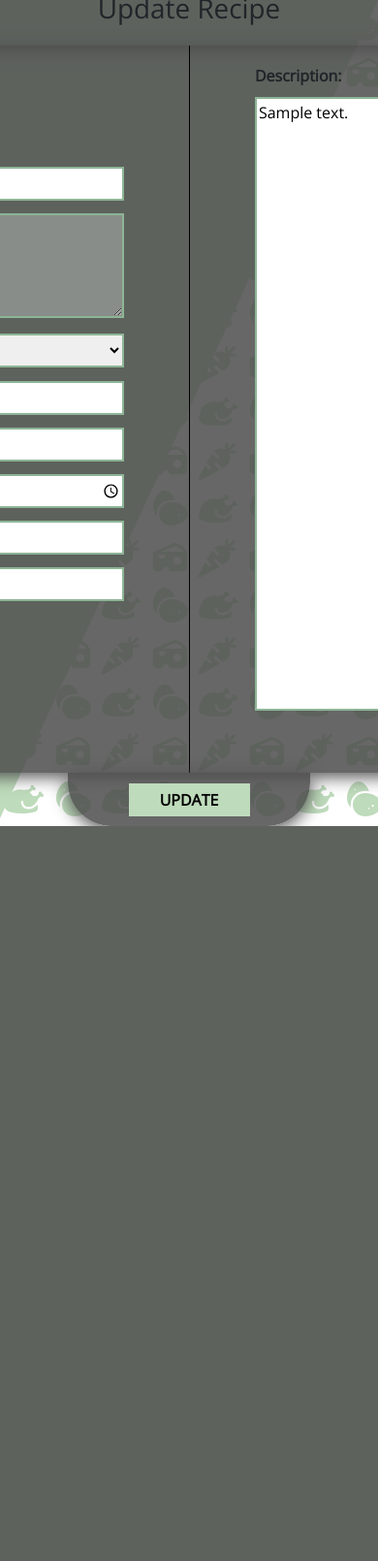
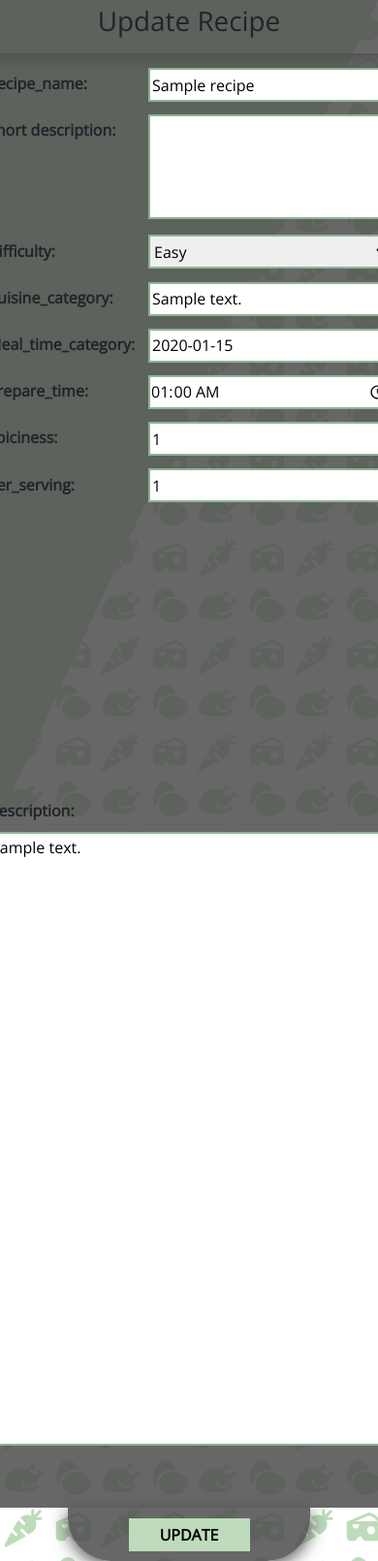
Before and after one commit to DarekKarasiewicz/Idea-Meal, a Django app: page /recipe_update/1 in a window 390 px wide; the page is wider, and only the part inside the window is pictured. Shown: that part at 97% size. Before the commit the page ends 852 px from the top of that part, so only its background shows below. Run offline with Django 4.2, Linux system fonts and the light colour scheme; a user stored in the database is signed in; tables that the repository leaves empty hold one stand-in row (values such as "Sample post"); style sheets or scripts are compiled from the project's sources; some libraries are stand-ins or nearby versions.

Commit message:
add recipe responsivness

```diff
--- a/polls/static/css/main_responsivness.scss
+++ b/polls/static/css/main_responsivness.scss
@@ -1,3 +1,9 @@
+@media(max-width:1300px){
+    footer{
+        display: none;
+    }
+}
+
 //login and register page
 @media(max-width:1500px){
     .register_page_holder {
@@ -13,14 +19,74 @@
     }
 }
 
-@media(max-width:1150px){
-    footer{
-        display:none;
-    }
-}
-
 @media(max-width:600px){
     body{
         overflow-x: hidden;
     }
 }
+
+//add recipe
+@media(max-width:1150px){
+    .add_recipe_holder #page_title {
+        height: 55px;
+        width: 500px;
+        position: relative;
+        left: 50%;
+        top: 0px;
+        transform: translate(-50%);
+        padding-top: 5px;
+    }
+    .add_recipe_holder {
+        height: 750px;
+        width: 1100px;
+        position: relative;
+        left: 50%;
+        top: 0;
+        transform: translate(-50%);
+        border-radius: 0;
+        box-shadow: none;
+
+    }
+    .submit_center {
+        height: 55px;
+        width: 250px;
+        position: relative;
+        bottom: 0;
+        left: 50%;
+        transform: translate(-50%);
+    }
+    .add_recipe_holder .add_recipe_left, .add_recipe_holder .update_recipe_left, .add_recipe_holder .add_recipe_right {
+        width: 550px;
+        position: relative;
+        left: 50%;
+        transform: translate(-50%);
+        float: none;
+        height: 750px;
+        padding: 15px;
+        background: var(--idea_opacity_panel);
+    }
+    .add_recipe_holder .add_recipe_left {
+        border-top-left-radius: 15px;
+        border-bottom-left-radius: 0;
+        border-top-right-radius: 15px;
+    }
+    .add_recipe_holder .add_recipe_right {
+        border-left: 0;
+        border-top-right-radius: 0;
+        border-bottom-right-radius: 0;
+    }
+    body{
+        overflow-x: hidden;
+    }
+    .add_recipe_holder .back_button_img {
+        position: absolute;
+        left: 23%;
+        bottom: -111%;
+    }
+}
+
+@media(max-width:675px){
+    #recipe_helper{
+        display: none;
+    }
+}
--- a/polls/templates/polls/recipe_update.html
+++ b/polls/templates/polls/recipe_update.html
@@ -16,7 +16,7 @@
           <label for="recipe_name">Recipe_name: </label>
           <input type="text" name="recipe_name" id="recipe_name" required/><br>
           <label for="short_description" style="height: 100px;">Short description: </label>
-          <textarea type="text" name="short_description" id="short_description" rows="4" required disabled></textarea><br>
+          <textarea type="text" name="short_description" id="short_description" rows="4" required></textarea><br>
           <label for="difficulty">Difficulty: </label>
           <select name="difficulty" id="difficulty">
               <option value="easy">Easy</option>
--- a/polls/templates/polls/recipes_page.html
+++ b/polls/templates/polls/recipes_page.html
@@ -24,7 +24,7 @@
           <label for="recipe_name">Recipe_name: </label>
           <input type="text" name="recipe_name" id="recipe_name" required/><br>
           <label for="short_description" style="height: 100px;">Short description: </label>
-          <textarea type="text" name="short_description" id="short_description" rows="4" required disabled></textarea><br>
+          <textarea type="text" name="short_description" id="short_description" rows="4" required></textarea><br>
           <label for="difficulty">Difficulty: </label>
           <select name="difficulty" id="difficulty">
               <option value="easy">Easy</option>
@@ -44,9 +44,10 @@
         </div>
       </div>
       <div class="add_recipe_right">
+        <div></div>
         <div class="old-form form-i_block">
           <label for="description">Description: </label>
-          <textarea type="text" name="description" id="description" rows="25" placeholder="Enter a description..." required></textarea><br>
+          <textarea type="text" name="description" id="description" rows="15" placeholder="Enter a description..." required></textarea><br>
         </div>
       </div>
       <div class="submit_center">
```
